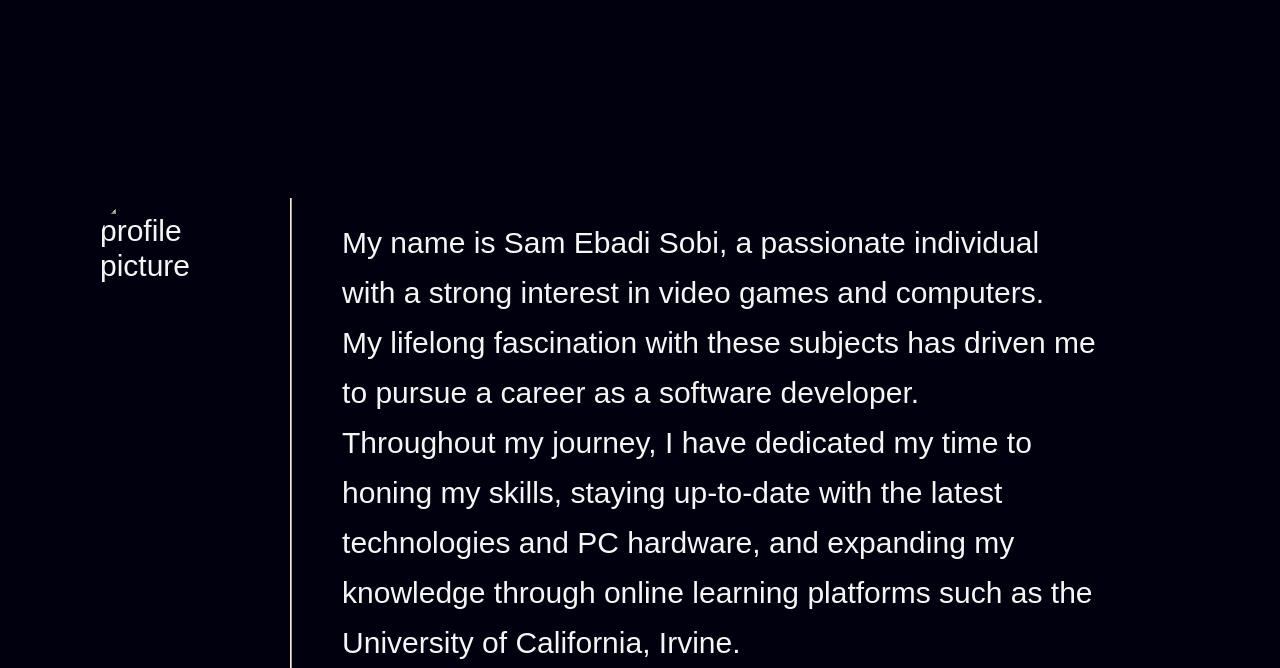
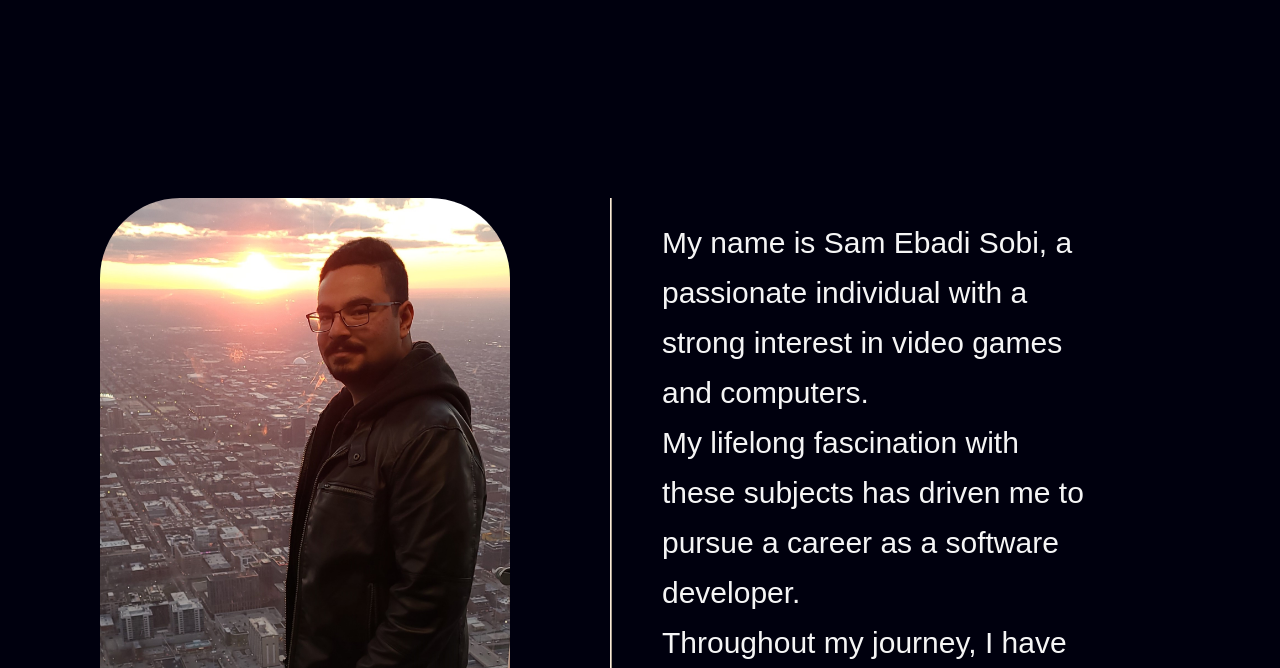
Before and after one commit to CaptainEB/portfolio-v1, a plain HTML site: page index.html in a window 1280 px wide. Shown: the part 132-800 px from the top of the page. Drawn offline with nearby package versions, Linux system fonts and the light colour scheme; the site is published under a folder, as on GitHub Pages, so addresses that start at the root find nothing.

Commit message:
profile pic

```diff
--- a/index.html
+++ b/index.html
@@ -28,7 +28,7 @@
 
     <main>
         <section class="about-section">
-            <img src="/assets/images/profile-pic.jpg" alt="profile picture">
+            <img src="./assets/images/profile-pic.jpg" alt="profile picture">
             <p>
                 My name is Sam Ebadi Sobi, a passionate individual with a strong interest in video games and computers.<br>
                 My lifelong fascination with these subjects has driven me to pursue a career as a software developer. <br>
```
